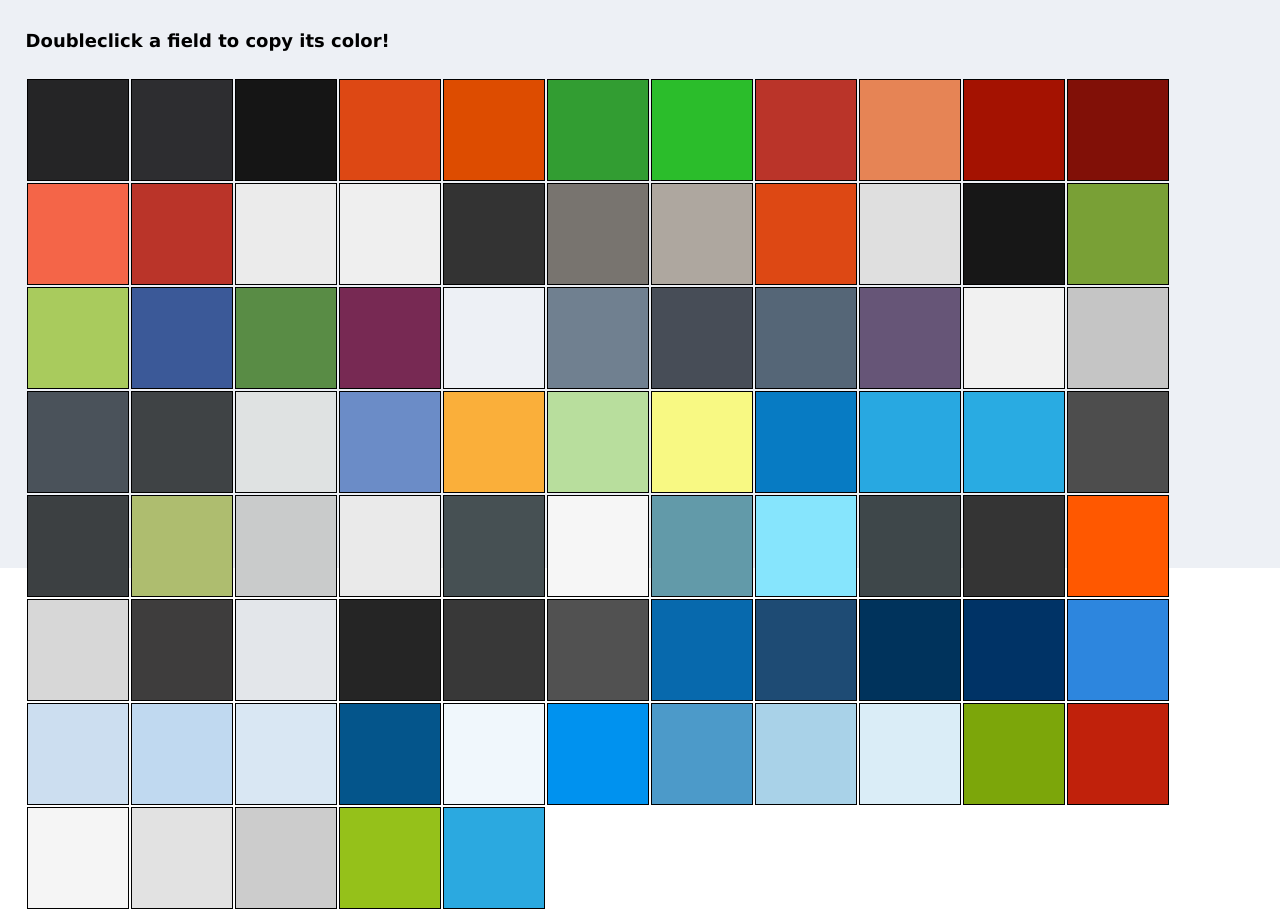
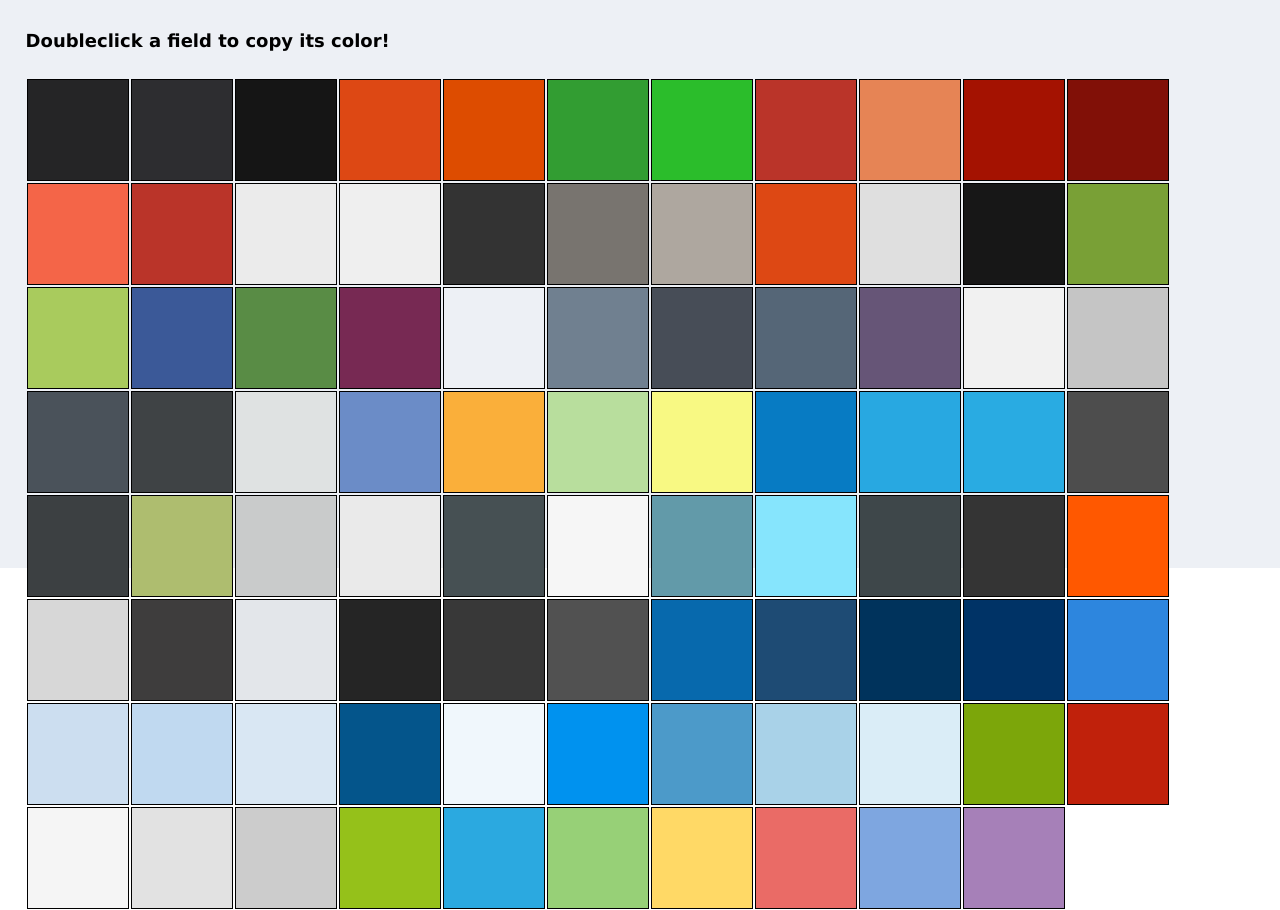
Before and after one commit to Wachiwi/colors, a plain HTML site: page index.html in a window 1280 px wide. Shown: the part 111-1021 px from the top of the page. Drawn offline with Linux system fonts and the light colour scheme.

Commit message:
Added colors

```diff
--- a/index.html
+++ b/index.html
@@ -103,7 +103,11 @@
                 <div class="color"><span class="hidden-color">#CCCCCC</span></div>
                 <div class="color"><span class="hidden-color">#95c11a</span></div>
                 <div class="color"><span class="hidden-color">#2ba9e0</span></div>
-
+                <div class="color"><span class="hidden-color">#97D077</span></div>
+                <div class="color"><span class="hidden-color">#FFD966</span></div>
+                <div class="color"><span class="hidden-color">#EA6B66</span></div>
+                <div class="color"><span class="hidden-color">#7EA6E0</span></div>
+                <div class="color"><span class="hidden-color">#A680B8</span></div>
               </div>
         </section>
         <footer>
```
